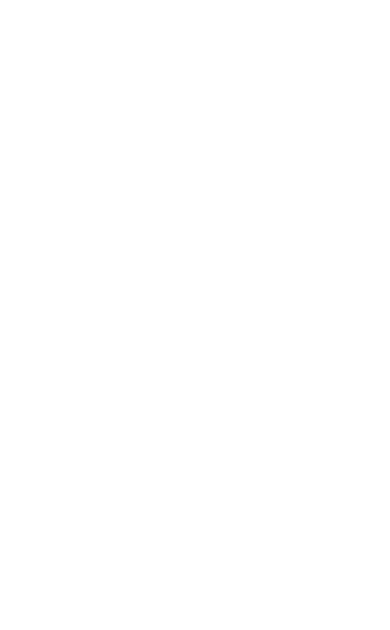
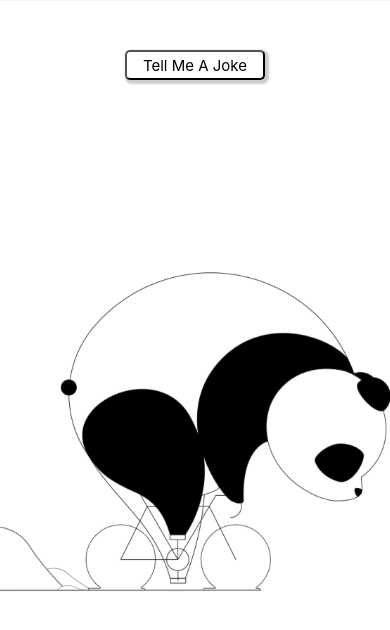
Before and after one commit to Mynk1/Jokeyy, a plain HTML site: page index.html in a window 390 px wide. Drawn offline with Linux system fonts and the light colour scheme.

Commit message:
testing jokeT

```diff
--- a/index.html
+++ b/index.html
@@ -10,6 +10,10 @@
     <link rel="stylesheet" href="style.css">
 </head>
 <body>
+    <div class="container">
+        <button id="jokeBtn">Tell Me A Joke</button>
+    </div>
+
     <script src="script.js"></script>
 </body>
 </html>
--- a/style.css
+++ b/style.css
@@ -6,3 +6,65 @@ body{
     margin: 0;
     min-height: 100vh;
 }
+
+.container{
+    background: url('./panda.gif');
+    height: 100vh;
+    width: 100vw;
+    display: flex;
+    flex-direction: column;
+    background-size: cover;
+    background-position: center;
+    background-repeat: no-repeat;
+}
+
+button{
+    cursor: pointer;
+    outline: none;
+    font-family:-apple-system, BlinkMacSystemFont, 'Segoe UI', Roboto, Oxygen, Ubuntu, Cantarell, 'Open Sans', 'Helvetica Neue', sans-serif;
+    width: 180px;
+    height: 50px;
+    font-size: 20px;
+    color: black;
+    background-color: white;
+    border-radius: 5px;
+    box-shadow: 2px 2px 2px 2px rgba(0, 0, 0, 0.2);
+    margin: 20px auto;
+    padding: 0px;
+}
+
+button:hover{
+
+    color: white;
+    background-color: black;
+}
+
+button:active {
+    transform: scale(0.95);
+  }
+
+  button:disabled {
+    cursor: default;
+    filter: brightness(30%);
+  }
+
+
+  @media screen and (max-width:930px) {
+      button{
+          width: 140px;
+          font-size: 15px;
+          height: 30px;
+
+      }
+  }
+
+  @media screen and (max-width:500px) {
+    button{
+        width: 140px;
+        font-size: 15px;
+        height: 30px;
+        margin-top: 50px;
+
+
+    }
+}
```
Also changed, not shown: panda.gif (added).
